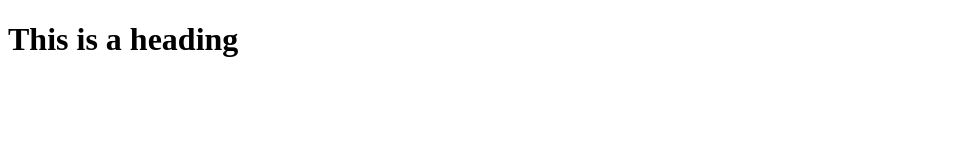
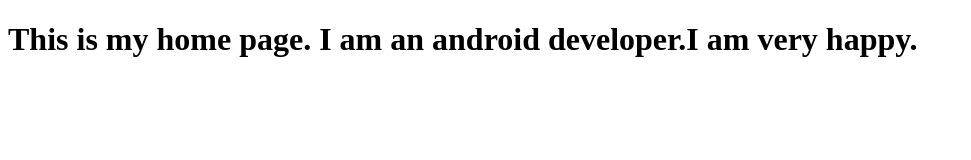
Before and after one commit to androidboss/androidboss.github.io, a plain HTML site: page index.html in a window 1280 px wide. Shown: the whole page, without its empty margins (0-971 px from the left). Drawn offline with Linux system fonts and the light colour scheme.

Commit message:
Update index.html
fix some error

```diff
--- a/index.html
+++ b/index.html
@@ -4,8 +4,8 @@
     "http://www.w3.org/TR/xhtml1/DTD/xhtml1-transitional.dtd">
 <html xmlns="http://www.w3.org/1999/xhtml" xml:lang="en" lang="en">
 <head>
-    <title>This is my home page. I am an android developer.I am very happy.</title>
-    <h1>This is a heading</h1>
+    <title>androidboss</title>
+    <h1>This is my home page. I am an android developer.I am very happy.</h1>
 </head>
 <body>
 
```
